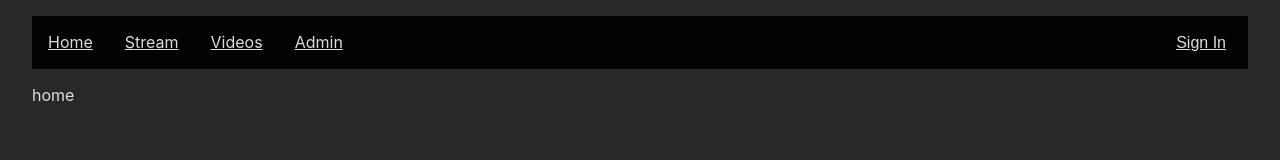
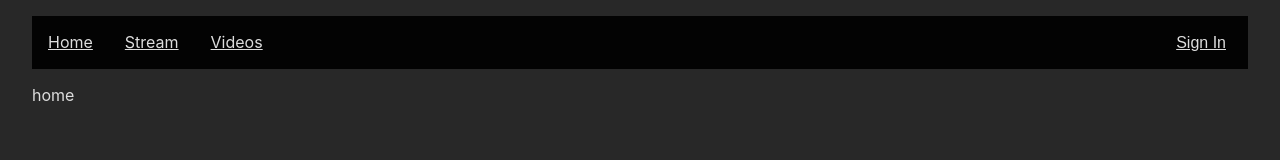
Before and after one commit to kuanoni/streamer-hub, a Next.js app: page / in a window 1280 px wide. Shown: the top 160 px of the page. Built offline with nearby package versions, Linux system fonts and the light colour scheme; no server answers.

Commit message:
admin link only shows for admin role

```diff
--- a/src/common/components/Navbar.tsx
+++ b/src/common/components/Navbar.tsx
@@ -51,7 +51,7 @@ const Navbar = () => {
 				<StyledLink href='/'>Home</StyledLink>
 				<StyledLink href='/stream'>Stream</StyledLink>
 				<StyledLink href='/videos'>Videos</StyledLink>
-				<StyledLink href='/admin'>Admin</StyledLink>
+				{data?.user?.role === Role.ADMIN && <StyledLink href='/admin'>Admin</StyledLink>}
 				<span className='right'>
 					{status === 'authenticated' ? (
 						<>
```
